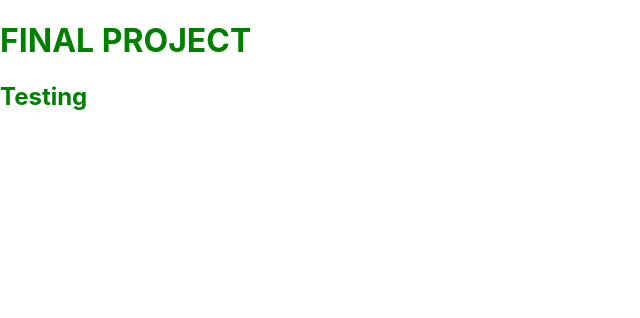
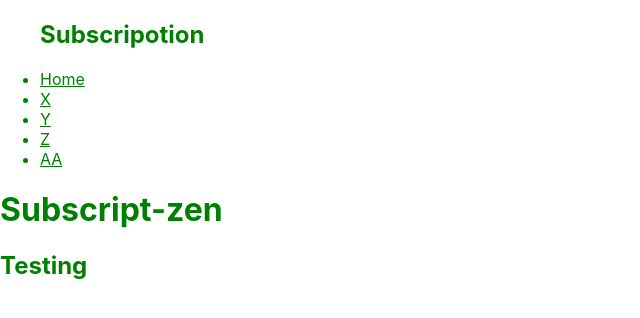
Before and after one commit to bhyland95/Subscripzen, a React (Create React App) app in the folder client/: page / in a window 1280 px wide. Shown: the top 318 px of the page, without its empty margins (0-640 px from the left). Built offline with nearby package versions, Linux system fonts and the light colour scheme.

Commit message:
navbar beginning

```diff
--- a/client/src/App.js
+++ b/client/src/App.js
@@ -1,13 +1,18 @@
-import React from 'react'
-import Home from './components/Home';
+import React, { useState } from 'react';
 import './App.css'
+
+import Home from './pages/Home';
+import NavBar from './components/NavBar';
+import Nav from './components/Nav'
 
 
 function App() {
   return (
+
     <div>
+      <NavBar></NavBar>
       <main>
-        <h1>FINAL PROJECT</h1>
+        <h1>Subscript-zen</h1>
         <Home></Home>
       </main>
     </div>
--- /dev/null
+++ b/client/src/components/Nav/index.js
@@ -0,0 +1,29 @@
+import React from 'react';
+
+
+function Nav() {
+
+    return (
+        <header>
+            <h2>Sub</h2>
+            <nav>
+                <ul className="flex-row">
+                    <li className="mx-2">
+                        <a href="">X</a>
+                    </li>
+                    <li className="mx-2">
+                        <a href="">Y</a>
+                    </li>
+                    <li className="mx-2">
+                        <a href="">Z</a>
+                    </li>
+                    <li className="mx-2">
+                        <a href="">X</a>
+                    </li>
+                </ul>
+            </nav>
+        </header>
+    )
+}
+
+export default Nav
--- /dev/null
+++ b/client/src/components/NavBar/index.js
@@ -0,0 +1,29 @@
+import React from 'react';
+
+
+function NavBar(props) {
+    const tabs = ['Home', 'X', 'Y', 'Z', 'AA'];
+    return (
+        <header className="app-header">
+
+            <ul className="nav nav-tabs flex-row ">
+                <h2>Subscripotion</h2>
+                {tabs.map(tab => (
+                    <li className="nav-item mx-2" key={tab}>
+                        <a
+                            href={'#' + tab.toLowerCase()}
+                            onClick={() => props.setCurrentPage(tab)}
+                            className={
+                                props.currentPage === tab ? 'nav-link active' : 'nav-link'
+                            }
+                        >
+                            {tab}
+                        </a>
+                    </li>
+                ))}
+            </ul>
+        </header>
+    );
+}
+
+export default NavBar;
```
Also changed, not shown: client/src/pages/Home/index.js (renamed from client/src/components/Home/index.js).
